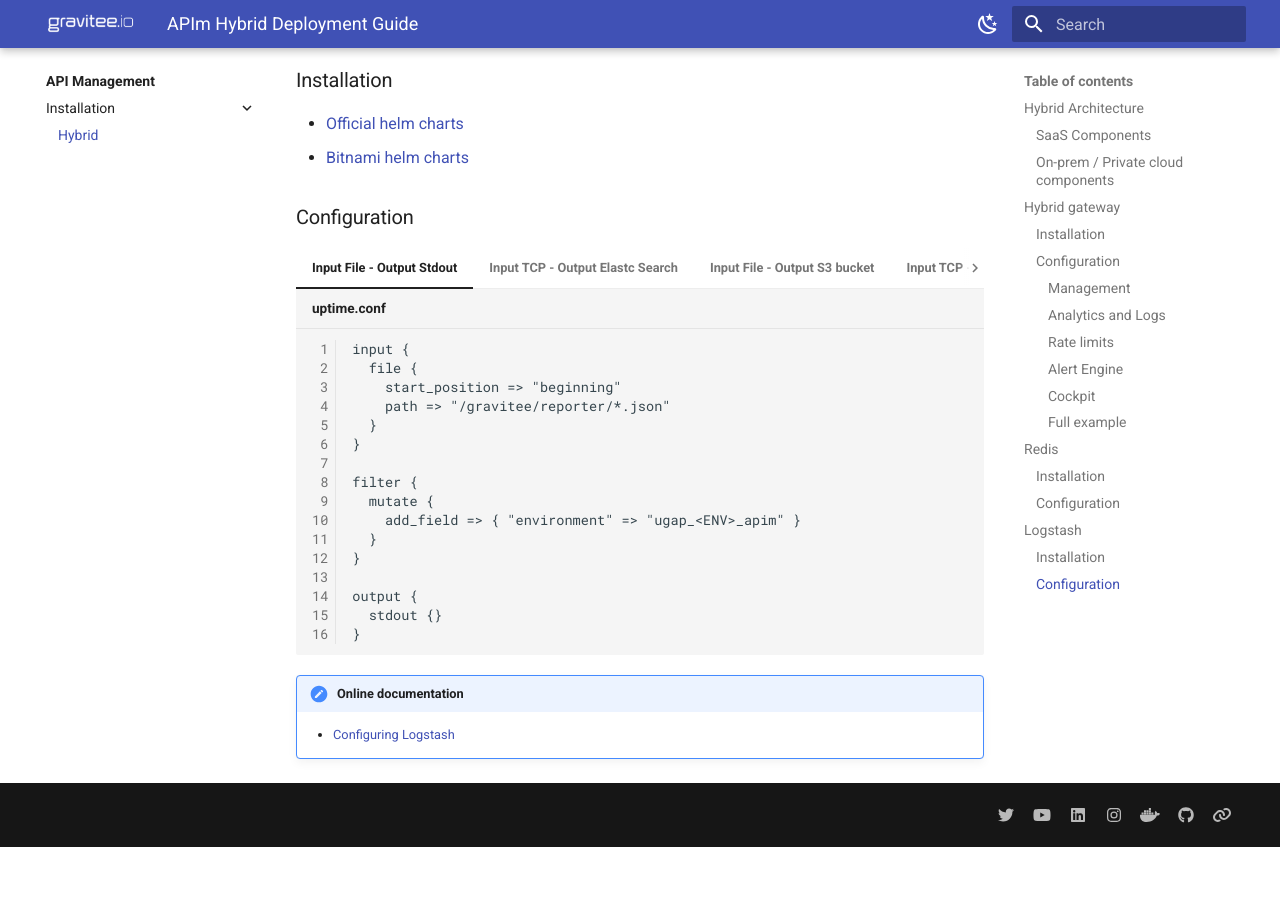
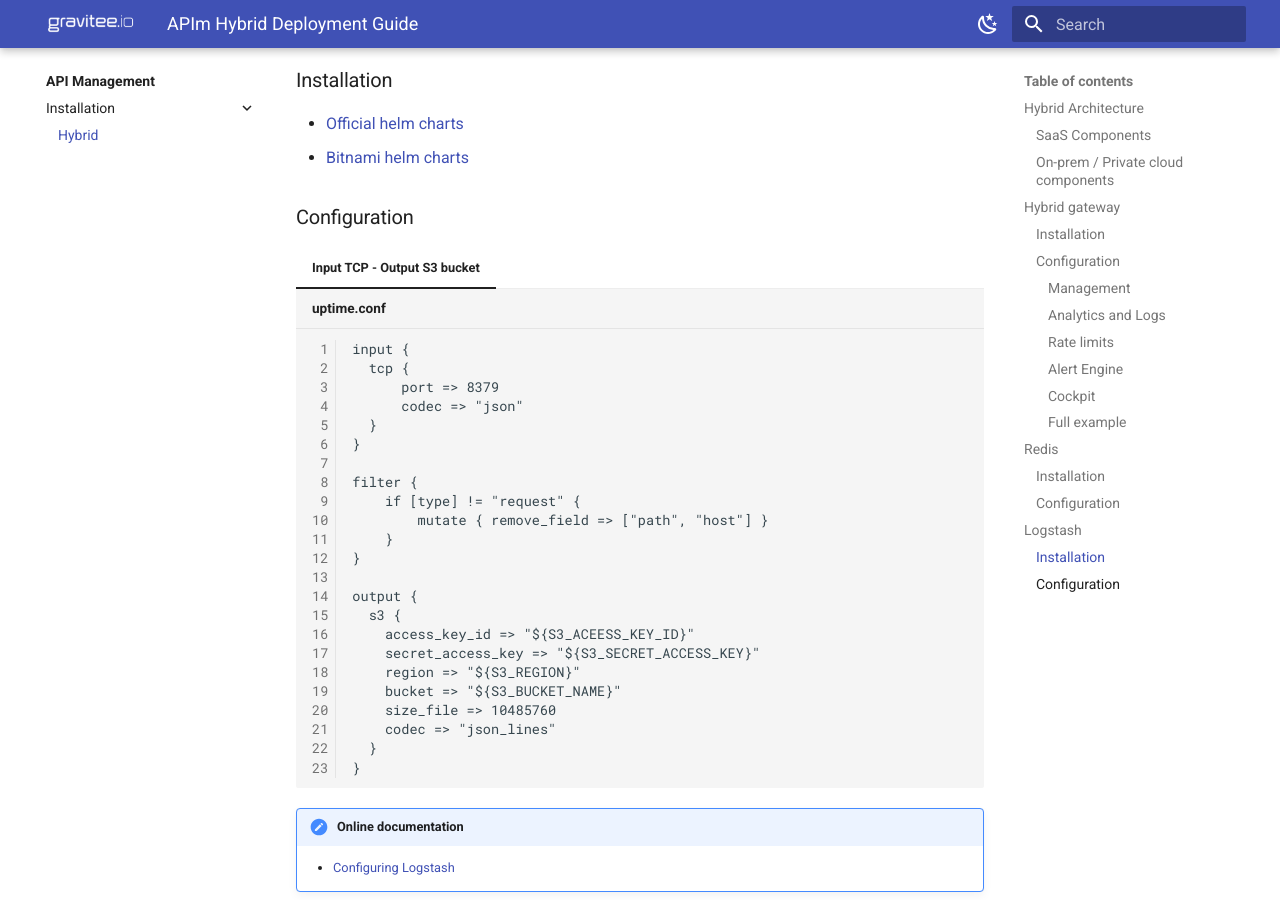
Before and after one commit to dobl1/gravitee-se-docs, an MkDocs documentation site: the page built from docs/api-management/install/hybrid.md, in a window 1280 px wide and 900 px high, scrolled down 7444 px. Built offline with MkDocs 1.6.1 and Material for MkDocs 9.7.7, drawn with Linux system fonts in a browser that asks for light colours; before the commit the page ends 8291 px from its top, so only the background shows below that.

Commit message:
Update Logstash conf examples, reducing to only TCP - S3 conf.

````diff
--- a/docs/api-management/install/hybrid.md
+++ b/docs/api-management/install/hybrid.md
@@ -362,7 +362,7 @@ There is at least 3 connections to configure :
 
 ### Configuration
 
-=== "Input File - Output Stdout"
+<!-- === "Input File - Output Stdout"
 
     ```text title="uptime.conf" linenums="1"
 
@@ -436,7 +436,7 @@ There is at least 3 connections to configure :
         codec => "json_lines"
       }
     }
-    ```
+    ``` -->
 
 === "Input TCP - Output S3 bucket"
 
````
